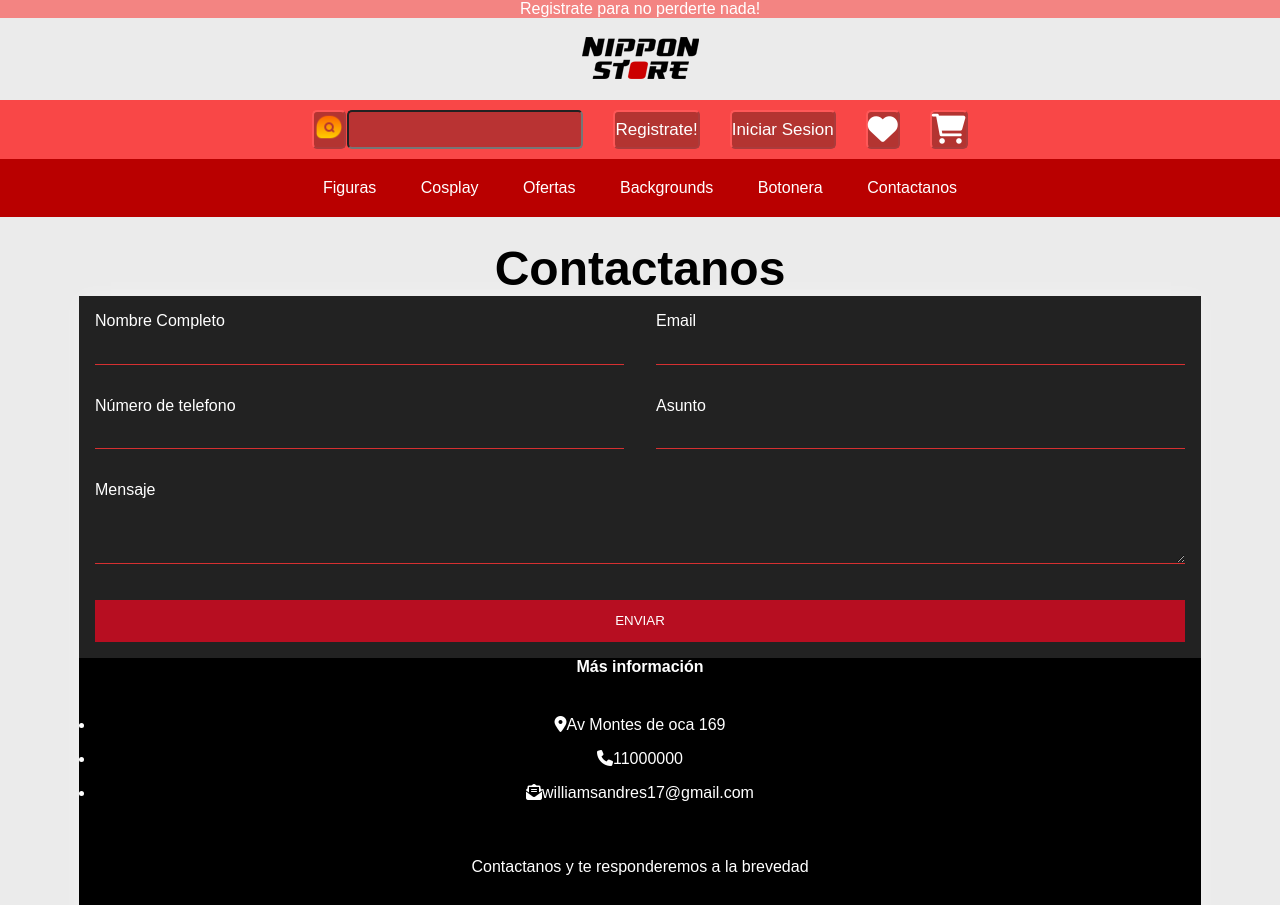
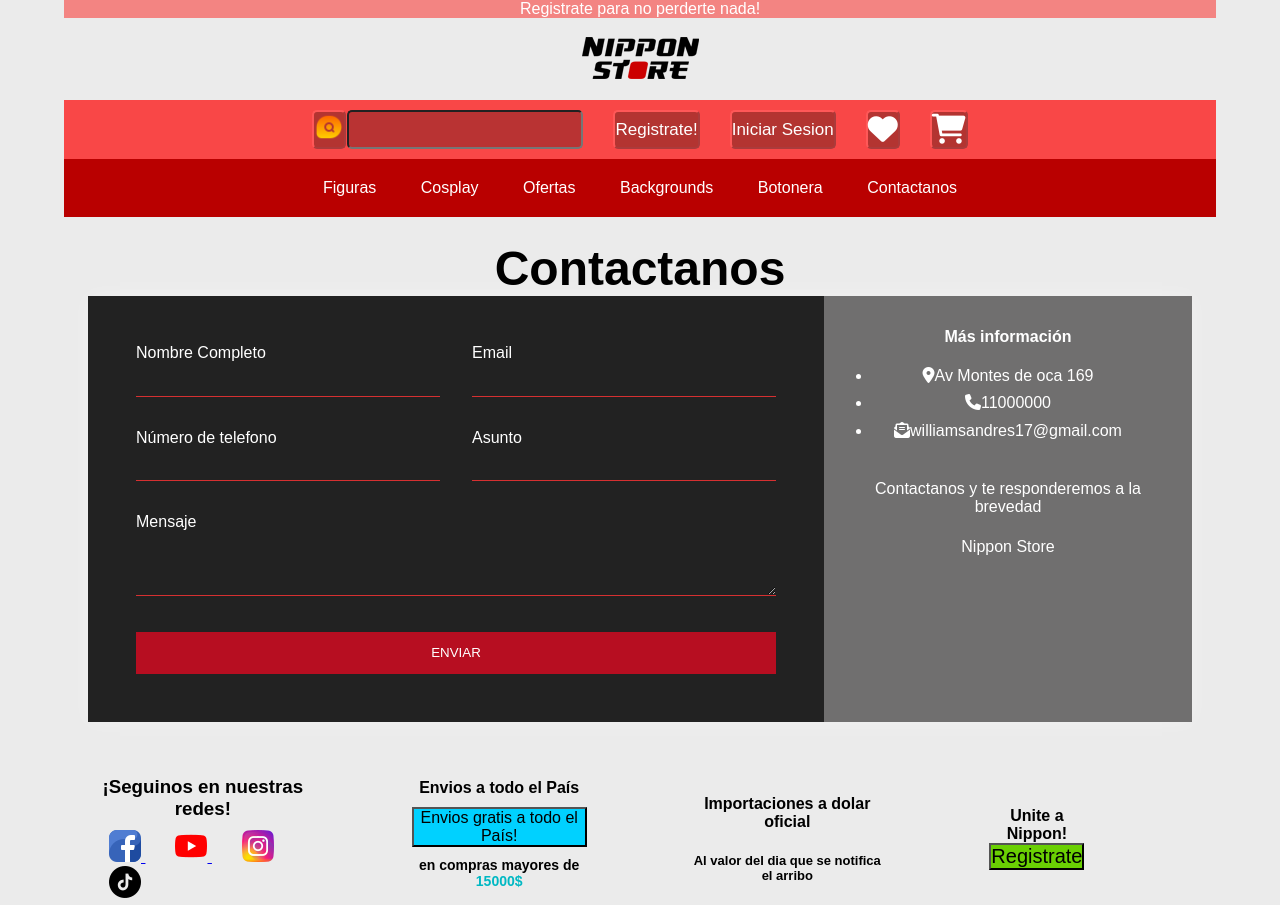
Before and after one commit to Shogo89/Coder-House-Willians-Ramirez, a website: page paginas/Contactanos.html in a window 1280 px wide. Shown: the top 905 px of the page. Drawn offline with Linux system fonts and the light colour scheme.

Commit message:
arreglo cuatro

```diff
--- a/paginas/Contactanos.html
+++ b/paginas/Contactanos.html
@@ -62,8 +62,7 @@
     <!--Seccion de contacto-->
     <section>
       <div class="contactito">
-        <h2 class="logo">Contactanos</h2>
-
+        <h2>Contactanos</h2>
         <div class="contact-wrapper animated bounceInUp">
           <div class="contact-form">
             <form action="">
--- a/sass/Base/_contacto.scss
+++ b/sass/Base/_contacto.scss
@@ -140,22 +140,40 @@ ul {
       }
     }
     .contact-info {
-      background: #000;
+      background: #706f6f;
       color: white;
       h4 {
-        @include info;
+        margin: auto;
+        text-align: center;
       }
       ul {
         @include info;
         padding: 1em;
         li {
-          padding: 0.5em;
+          padding: 0.3em;
         }
       }
       p {
         @include info;
-        padding: 1em;
+        padding: 0.2em;
       }
     }
   }
 }
+@media (min-width: 700px) {
+  body {
+    padding: 0 4em;
+  }
+  .contact-wrapper {
+    display: grid;
+    grid-template-columns: 2fr 1fr;
+  }
+  .contact-wrapper > * {
+    padding: 2em;
+  }
+  .contact-info h4,
+  .contact-info ul,
+  .contact-info p {
+    text-align: left;
+  }
+}
```
Also changed, not shown: css/main.css.
